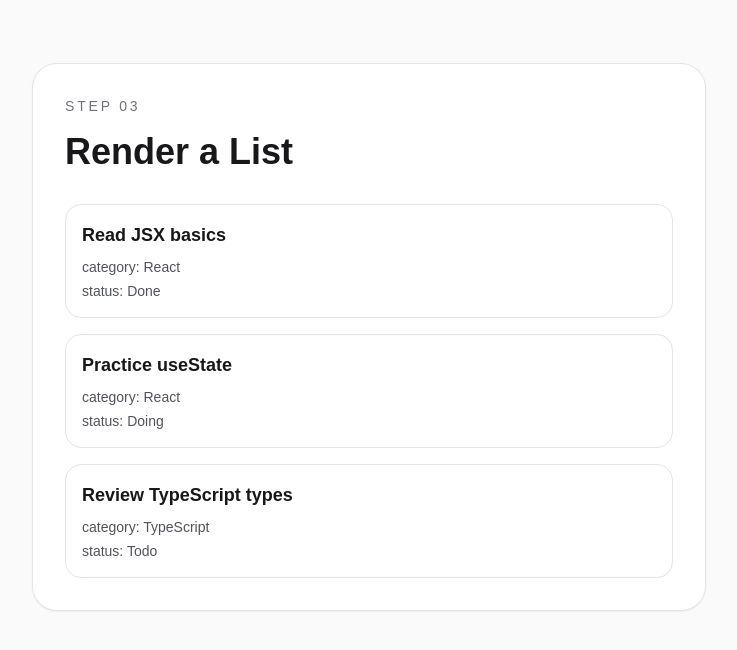
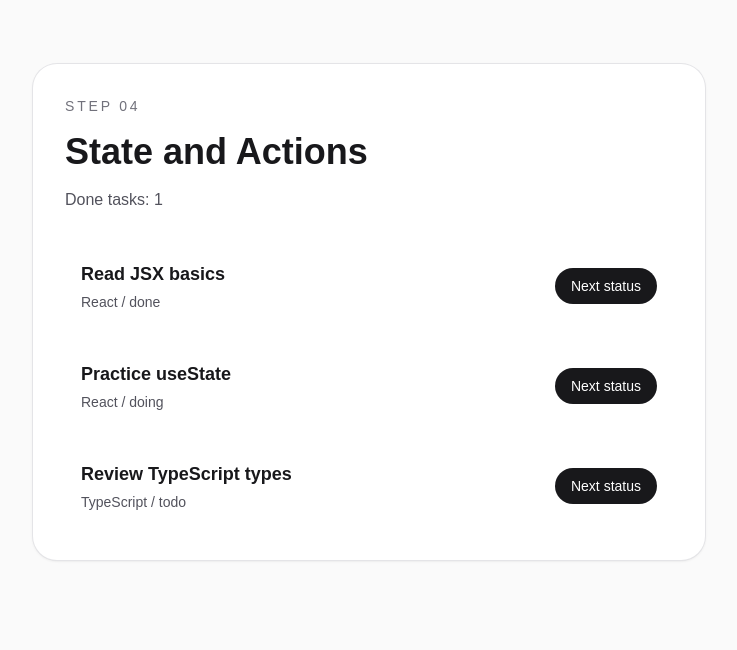
Before and after one commit to kyanagis/react-next-ts-study, a Next.js app: page / in a window 1280 px wide. Shown: the top 650 px of the page, without its empty margins (271-1008 px from the left). Built offline with nearby package versions, Linux system fonts and the light colour scheme.

Commit message:
04-state-and-actions.tsx

```diff
--- a/app/page.tsx
+++ b/app/page.tsx
@@ -1,4 +1,8 @@
-type Taskstatus = "todo" | "doing" | "done"
+"use client";
+
+import { useState } from "react";
+
+type TaskStatus = "todo" | "doing" | "done"
 
 type Task = {
   id: number;
@@ -8,7 +12,7 @@ type Task = {
 };
 
 
-const tasks: Task[] = [
+const initialTasks: Task[] = [
   {id: 1, title: "Read JSX basics", category: "React", status: "done"},
   {
     id: 2,
@@ -24,41 +28,68 @@ const tasks: Task[] = [
   },
 ];
 
-
-function formatLabel(value:string): string{
-  return value.charAt(0).toUpperCase() + value.slice(1);
+function getNextStatus(currentStatus: TaskStatus): TaskStatus{
+  if(currentStatus == "todo")
+      return "doing";
+  if(currentStatus == "doing")
+    return "done";
+  return "todo";
 }
 
 export default function Home(){
-  const firstTask: Task = tasks[0];
+  // const firstTask: Task = tasks[0];
+  const [tasks, setTasks] = useState<Task[]>(initialTasks);
+  const doneCount = tasks.filter((task) => task.status == "done").length;
+
+   function handleAdvanceStatus(id: number) {
+    setTasks((currentTasks) =>
+      currentTasks.map((task) =>
+        task.id === id
+          ? { ...task, status: getNextStatus(task.status) }
+          : task,
+      ),
+    );
+  }
+
 
   return (
     <main className="min-h-screen bg-zinc-50 px-6 py-16 text-zinc-900">
       <div className="mx-auto max-w-2xl rounded-3xl bg-white p-8 shadow-sm ring-1 ring-zinc-200">
         <p className="text-sm font-medium uppercase tracking-[0.2em] text-zinc-500">
-          Step 03
+          Step 04
         </p>
-        <h1 className="mt-4 text-4xl font-semibold"> Render a List</h1>
+        <h1 className="mt-4 text-4xl font-semibold">
+          State and Actions
+        </h1>
+        <p className="mt-4 text-zinc-600">
+          Done tasks: {doneCount}
+        </p>
 
         <ul className="mt-8 space-y-4">
-          {tasks.map((task) => (
+          {tasks.map((task)=> (
             <li
               key={task.id}
-              className="rounded-2xl border border-zinc-200 px-4 py-4"
+              className="flex items-center justify-between rounded-2xl border-zinc-200 px-4 py-4"
             >
+              <div>
                 <h2 className="text-lg font-semibold">
                   {task.title}
                 </h2>
-            <p className="mt-2 text-sm text-zinc-600">
-              category: {task.category}
+              <p className="mt-1 text-sm text-zinc-600">
+                  {task.category} / {task.status}
               </p>
-            <p className="mt-1 text-sm text-zinc-600">
-              status: {formatLabel(task.status)}
-            </p>
+              </div>
+
+              <button
+                type="button"
+                onClick={() => handleAdvanceStatus(task.id)}
+                className="rounded-full bg-zinc-900 px-4 py-2 text-sm font-medium text-white transtion hover:bg-zinc-700"
+              >
+                Next status
+              </button>
             </li>
           ))}
           </ul>
-
         </div>
     </main>
 
```
Lines whose indentation alone changed are shown as unchanged.
